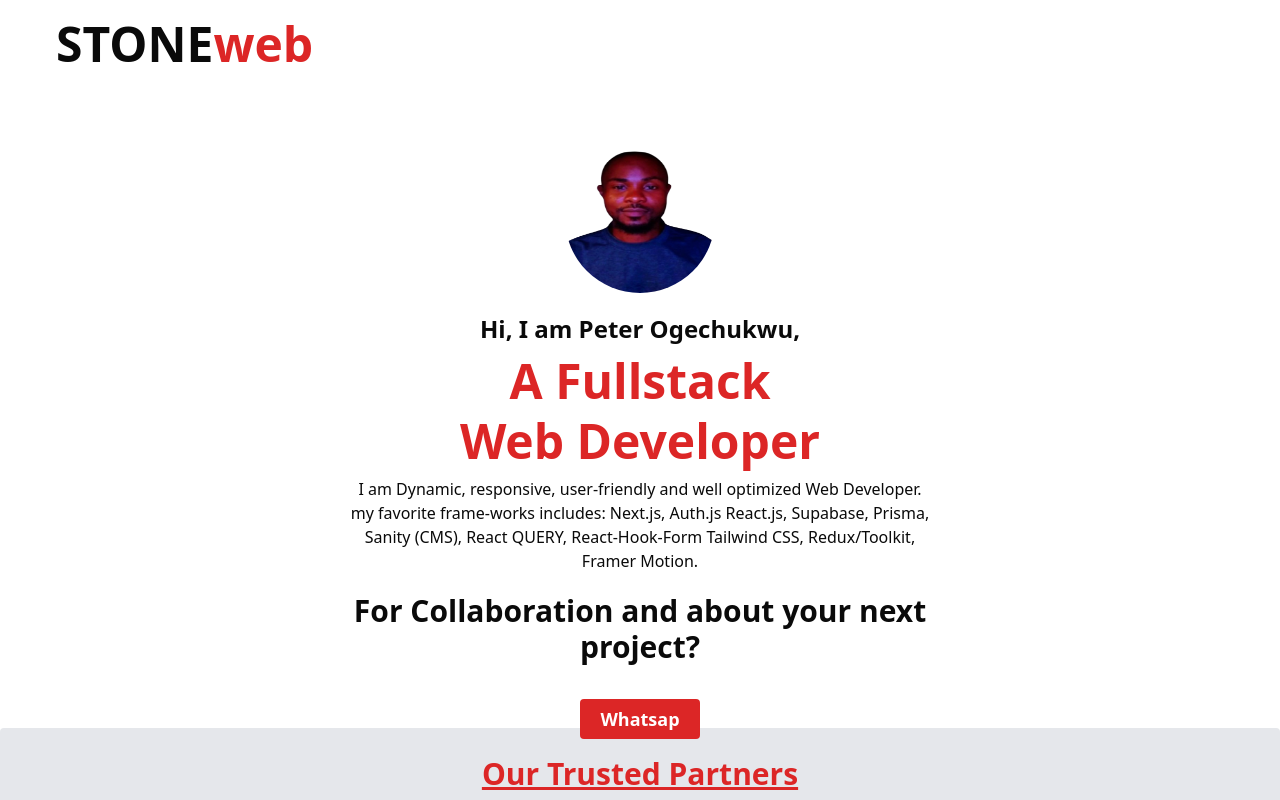
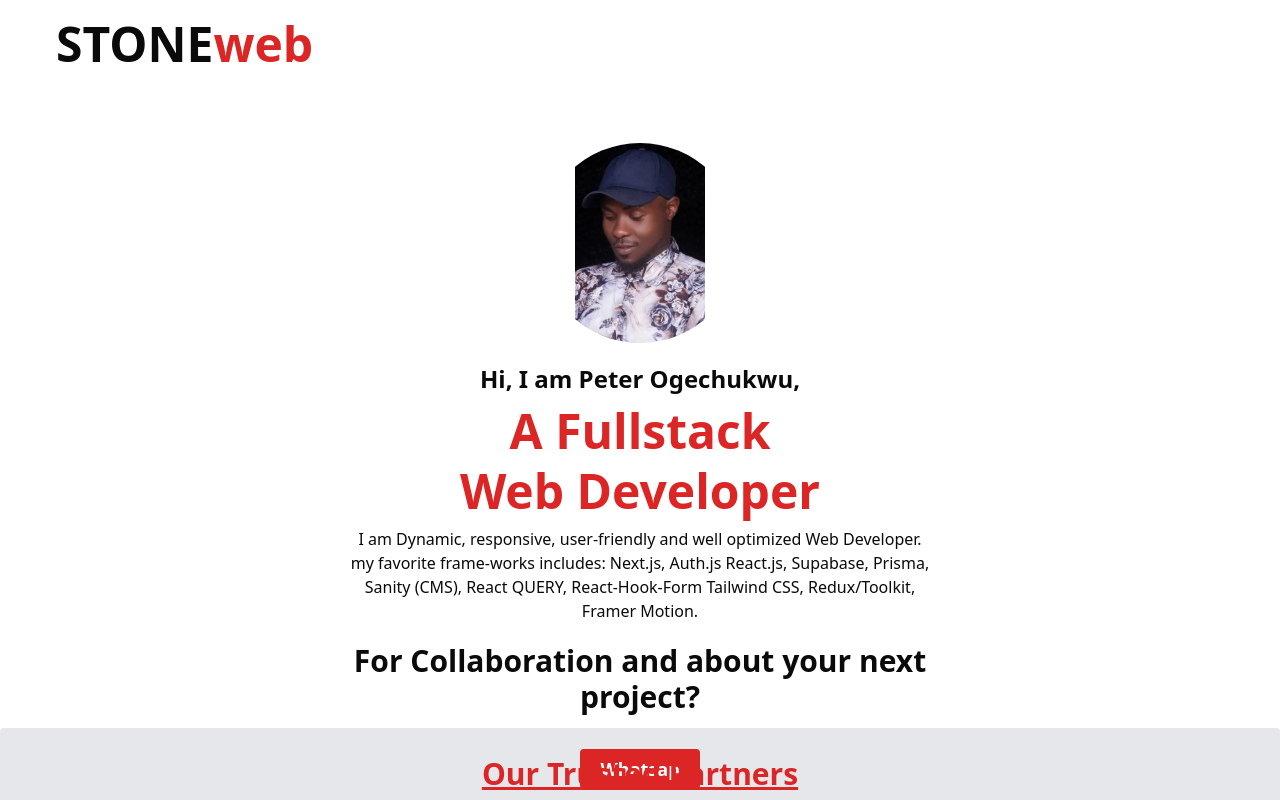
Before and after one commit to Peterstone01/portfolio-1, a Next.js app: page / in a window 1280 px wide. Shown: the top 800 px of the page. Built offline with nearby package versions, Linux system fonts and the light colour scheme.

Commit message:
fourth commit

```diff
--- a/components/Hero.jsx
+++ b/components/Hero.jsx
@@ -1,6 +1,6 @@
 import { FaWhatsapp } from "react-icons/fa";
 import { IoMailUnreadOutline } from "react-icons/io5";
-import about8 from "../public/about8.png";
+import about9 from "../public/about9.jpg";
 
 import hero3 from "../public/hero3.png";
 import Image from "next/image";
@@ -13,11 +13,11 @@ const Hero = () => {
         {/* ////////////////////image */}
         <div>
           <Image
-            src={about8}
+            src={about9}
             width={200}
             height={200}
             alt="profile image"
-            className=" rounded-full w-[150px] h-[150px]"
+            className=" rounded-full w-[200px] h-[200px] object-contain"
           />
         </div>
         {/* ///////////////////////hero text */}
```
Also changed, not shown: public/about9.jpg (added).
